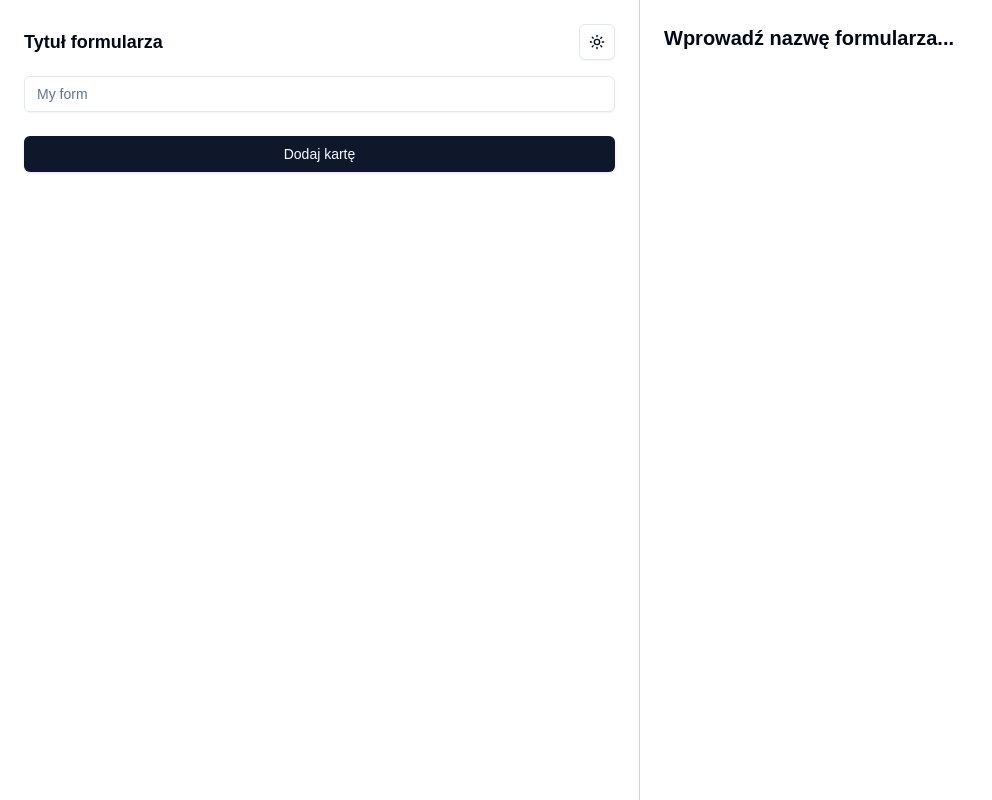
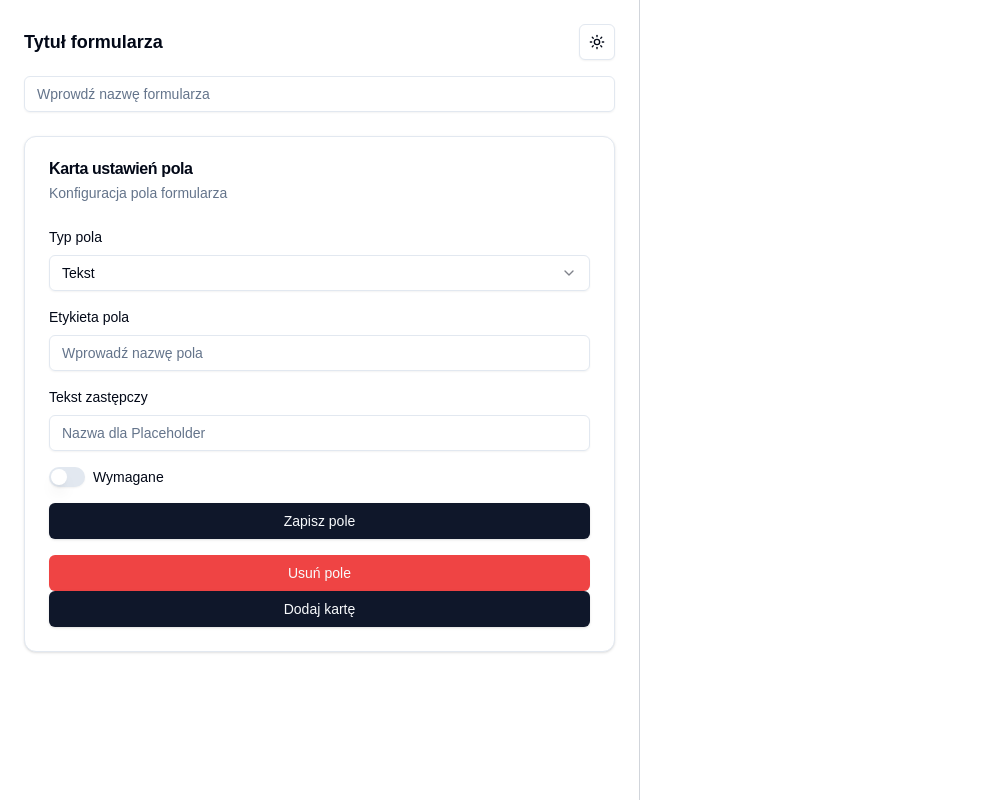
Before and after one commit to Blazej90/form, a Next.js app: page / in a window 1280 px wide. Shown: the whole page, without its empty margins (0-992 px from the left). Built offline with nearby package versions, Linux system fonts and the light colour scheme.

Commit message:
fix(form): resolve issue with pasing content from left panel to right panel

```diff
--- a/src/components/LeftPanel.tsx
+++ b/src/components/LeftPanel.tsx
@@ -1,6 +1,6 @@
 "use client";
 
-import React, { useState } from "react";
+import React, { useState, useEffect } from "react";
 import { Input } from "@/components/ui/input";
 import { Dispatch, SetStateAction } from "react";
 import { ModeToggle } from "@/components/ui/mode-toggle";
@@ -40,30 +40,34 @@ export const LeftPanel: React.FC<LeftPanelProps> = ({
   setActiveCard,
 }) => {
   const [cards, setCards] = useState<string[]>([]);
-  const [currentField, setCurrentField] = useState<Field>({
-    id: Date.now().toString(),
-    type: "text",
-    label: "",
-    placeholder: "",
-    required: false,
-  });
+
+  useEffect(() => {
+    if (cards.length === 0) {
+      addCard();
+    }
+  }, []);
 
   const addCard = () => {
     const newCardId = Date.now().toString();
-    setCards([...cards, newCardId]);
+    setCards((prevCards) => [...prevCards, newCardId]);
     setActiveCard(newCardId);
-    setCurrentField({
-      id: newCardId,
-      type: "text",
-      label: "",
-      placeholder: "",
-      required: false,
-    });
+    setFields((prevFields) => [
+      ...prevFields,
+      {
+        id: newCardId,
+        type: "text",
+        label: "",
+        placeholder: "",
+        required: false,
+      },
+    ]);
   };
 
   const removeCard = (cardId: string) => {
-    setCards(cards.filter((id) => id !== cardId));
-    setFields(fields.filter((field) => field.id !== cardId));
+    setCards((prevCards) => prevCards.filter((id) => id !== cardId));
+    setFields((prevFields) =>
+      prevFields.filter((field) => field.id !== cardId)
+    );
     if (activeCard === cardId) setActiveCard(null);
   };
 
@@ -80,25 +84,15 @@ export const LeftPanel: React.FC<LeftPanelProps> = ({
         <ModeToggle />
       </div>
       <Input
-        placeholder="My form"
+        placeholder="Wprowdź nazwę formularza"
         value={title}
         onChange={(e) => setTitle(e.target.value)}
         className="w-full mb-6"
       />
-      <Button onClick={addCard} className="mb-6 w-full">
-        Dodaj kartę
-      </Button>
 
       {cards.map((cardId) => {
         const field =
-          fields.find((field) => field.id === cardId) ||
-          ({
-            id: cardId,
-            type: "text",
-            label: "",
-            placeholder: "",
-            required: false,
-          } as Field);
+          fields.find((field) => field.id === cardId) || ({} as Field);
 
         return (
           <Card key={cardId} className="mb-6">
@@ -138,7 +132,7 @@ export const LeftPanel: React.FC<LeftPanelProps> = ({
                   onChange={(e) =>
                     updateField(cardId, { ...field, label: e.target.value })
                   }
-                  placeholder="Nowe pole"
+                  placeholder="Wprowadź nazwę pola"
                   className="w-full"
                 />
               </div>
@@ -154,7 +148,7 @@ export const LeftPanel: React.FC<LeftPanelProps> = ({
                       placeholder: e.target.value,
                     })
                   }
-                  placeholder="Placeholder"
+                  placeholder="Nazwa dla Placeholder"
                   className="w-full"
                 />
               </div>
@@ -186,6 +180,9 @@ export const LeftPanel: React.FC<LeftPanelProps> = ({
               >
                 Usuń pole
               </Button>
+              <Button onClick={addCard} className="w-full">
+                Dodaj kartę
+              </Button>
             </CardContent>
           </Card>
         );
--- a/src/components/RightPanel.tsx
+++ b/src/components/RightPanel.tsx
@@ -11,64 +11,41 @@ interface RightPanelProps {
 export const RightPanel: React.FC<RightPanelProps> = ({ title, fields }) => {
   return (
     <div className="w-1/2 p-6">
-      <h2 className="text-xl font-bold">
-        {title || "Wprowadź nazwę formularza..."}
-      </h2>
+      <h1 className="text-lg font-semibold">{title}</h1>
+      {fields.map((field) => {
+        if (!field.id) {
+          console.error("Rendering field with ID: undefined");
+          return null;
+        }
 
-      <div className="mt-4">
-        {fields.map((field) => (
-          <div key={field.id} className="mb-6">
-            {field.label && (
-              <div className="mb-4">
-                <label className="block mb-2 text-sm font-medium">
-                  {field.label}{" "}
-                  {field.required && <span className="text-red-500">*</span>}
-                </label>
-              </div>
-            )}
+        return (
+          <div key={field.id} className="mb-4">
+            <label className="block text-sm font-medium">
+              {field.label}
+              {field.required && <span className="text-red-500">*</span>}
+            </label>
+            {/* Renderowanie różnych typów pól */}
             {field.type === "text" && (
-              <input
-                type="text"
-                placeholder={field.placeholder}
-                className="w-full border border-gray-300 p-2 rounded"
-              />
+              <input type="text" placeholder={field.placeholder} />
             )}
             {field.type === "textarea" && (
-              <textarea
-                placeholder={field.placeholder}
-                className="w-full border border-gray-300 p-2 rounded"
-              />
+              <textarea placeholder={field.placeholder} />
             )}
             {field.type === "select" && (
-              <select className="w-full border border-gray-300 p-2 rounded">
-                {field.options?.map((option, i) => (
-                  <option key={i} value={option}>
-                    {option}
-                  </option>
-                ))}
+              <select>
+                <option value="option1">Option 1</option>
+                <option value="option2">Option 2</option>
               </select>
             )}
             {field.type === "checkbox" && (
-              <div className="flex items-center">
-                <input
-                  type="checkbox"
-                  className="w-4 h-4 border border-gray-300 rounded"
-                />
-                <label className="ml-2 text-sm">Pole wyboru</label>
-              </div>
+              <input type="checkbox" checked={field.required} />
             )}
             {field.type === "switch" && (
-              <div className="flex items-center">
-                <input
-                  type="checkbox"
-                  className="w-4 h-4 border border-gray-300 rounded"
-                />
-                <label className="ml-2 text-sm">Przełącznik</label>
-              </div>
+              <input type="checkbox" checked={field.required} />
             )}
           </div>
-        ))}
-      </div>
+        );
+      })}
     </div>
   );
 };
```
